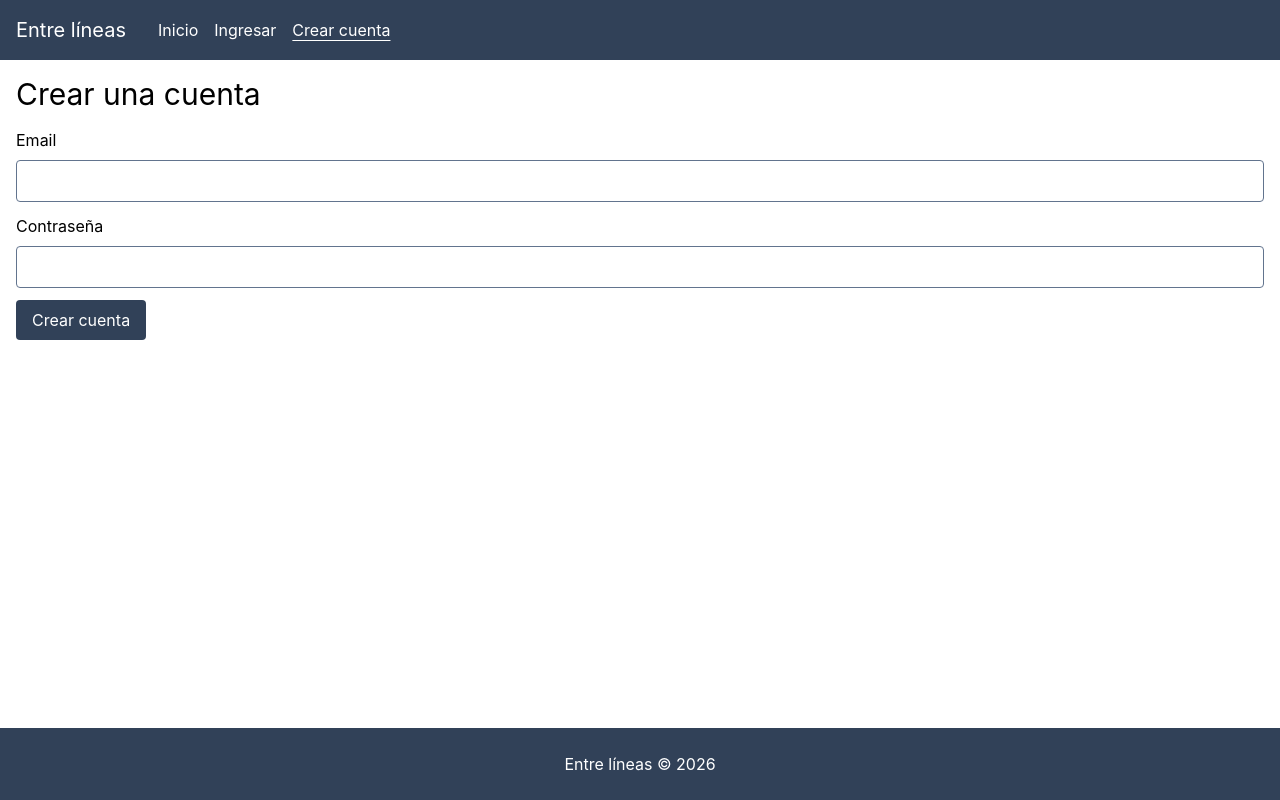
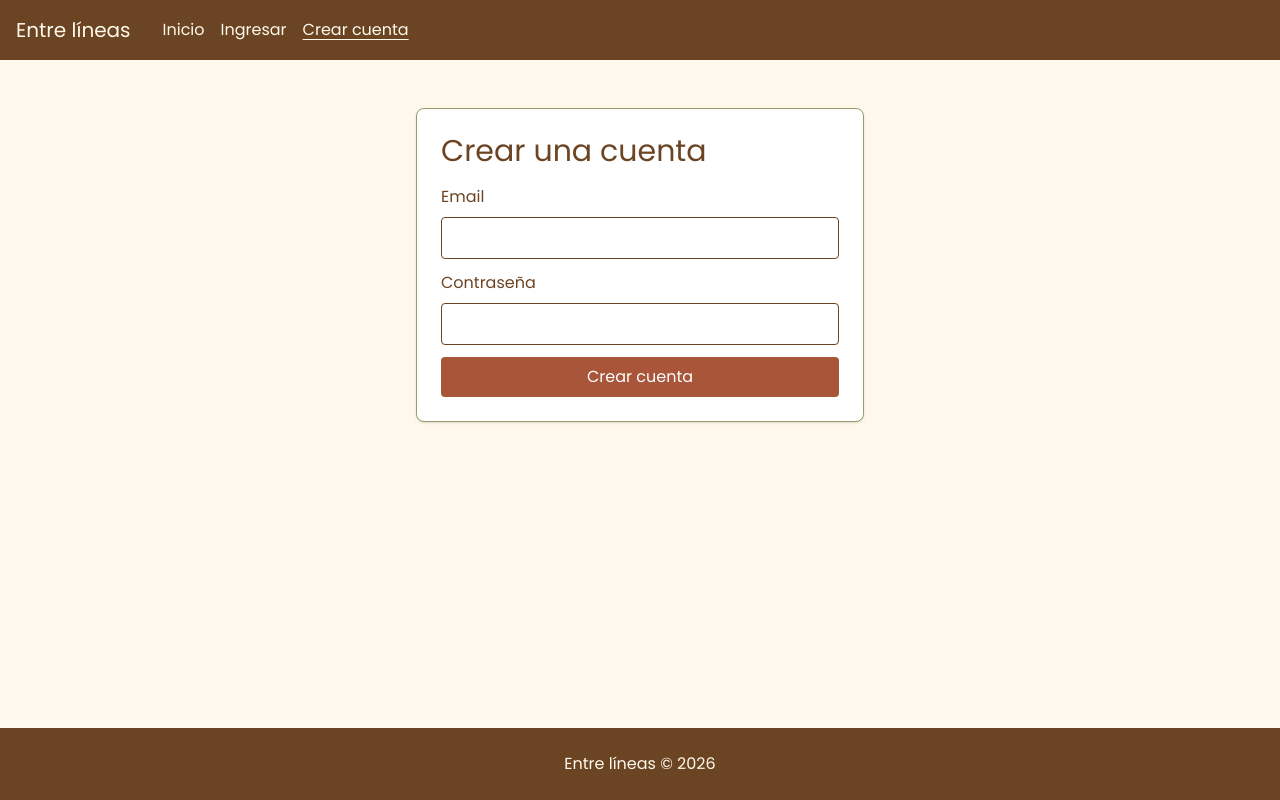
Before and after one commit to lucila-corvalan06/entre-lineas, a Vue app: page /crear-cuenta in a window 1280 px wide. Built offline with nearby package versions, Linux system fonts and the light colour scheme.

Commit message:
Rediseño: paleta y tipografía Poppins, menú hamburguesa y formularios en tarjetas

```diff
--- a/index.html
+++ b/index.html
@@ -4,6 +4,10 @@
     <meta charset="UTF-8" />
     <link rel="icon" type="image/svg+xml" href="/favicon.svg" />
     <meta name="viewport" content="width=device-width, initial-scale=1.0" />
+    <link rel="preconnect" href="https://fonts.googleapis.com">
+    <link rel="preconnect" href="https://fonts.gstatic.com" crossorigin>
+    <link href="https://fonts.googleapis.com/css2?family=Poppins:wght@400;500;600;700&display=swap" rel="stylesheet">
+
     <title>Entre líneas</title>
   </head>
   <body>
--- a/src/App.vue
+++ b/src/App.vue
@@ -1,9 +1,10 @@
 <script setup>
-import { onMounted, onUnmounted, ref } from 'vue';
-import { useRouter } from 'vue-router';
+import { onMounted, onUnmounted, ref, watch } from 'vue';
+import { useRouter, useRoute } from 'vue-router';
 import { logout, subscribeToAuthUserChanges } from './services/auth.js';
 
 const router = useRouter();
+const route = useRoute();
 
 const user = ref({
     id: null,
@@ -11,6 +12,9 @@ const user = ref({
     display_name: null,
     bio: null,
 });
+const menuOpen = ref(false);
+
+watch(() => route.path, () => menuOpen.value = false);
 
 // Función para cancelar la suscripción al estado de autenticación.
 let unsubscribeFromAuth = () => {};
@@ -20,7 +24,6 @@ async function handleLogout() {
         await logout();
         router.push('/ingresar');
     } catch (error) {
-
     }
 }
 
@@ -32,11 +35,29 @@ onUnmounted(() => unsubscribeFromAuth());
 </script>
 
 <template>
-    <div class="flex min-h-screen flex-col">
-        <header class="bg-slate-700 text-white">
-            <nav class="flex flex-wrap items-center gap-x-8 gap-y-2 p-4" aria-label="Navegación principal">
-                <RouterLink to="/" class="text-xl">Entre líneas</RouterLink>
-                <ul class="flex flex-wrap gap-x-4 gap-y-2">
+    <div class="flex min-h-screen flex-col bg-cream text-brown">
+        <header class="bg-brown text-cream">
+            <nav class="p-4 md:flex md:items-center md:gap-8" aria-label="Navegación principal">
+                <div class="flex items-center justify-between">
+                    <RouterLink to="/" class="text-xl">Entre líneas</RouterLink>
+
+                    <button
+                        type="button"
+                        class="nav-link md:hidden"
+                        :aria-expanded="menuOpen"
+                        aria-controls="main-menu"
+                        @click="menuOpen = !menuOpen"
+                    >
+                        <span class="sr-only">{{ menuOpen ? 'Cerrar menú' : 'Abrir menú' }}</span>
+                        <span aria-hidden="true">☰</span>
+                    </button>
+                </div>
+
+                <ul
+                    id="main-menu"
+                    class="mt-4 flex-col gap-4 md:mt-0 md:flex md:flex-row"
+                    :class="menuOpen ? 'flex' : 'hidden'"
+                >
                     <li>
                         <RouterLink to="/" class="nav-link">Inicio</RouterLink>
                     </li>
@@ -65,12 +86,10 @@ onUnmounted(() => unsubscribeFromAuth());
                 </ul>
             </nav>
         </header>
-
         <main class="container mx-auto flex-1 p-4">
             <RouterView />
         </main>
-
-        <footer class="flex items-center justify-center bg-slate-700 p-6 text-white">
+        <footer class="flex items-center justify-center bg-brown p-6 text-cream">
             <p>Entre líneas &copy; 2026</p>
         </footer>
     </div>
--- a/src/components/ReviewCard.vue
+++ b/src/components/ReviewCard.vue
@@ -23,7 +23,7 @@ function formatDate(isoDate) {
         <h2 class="text-xl font-bold">{{ review.book_title }}</h2>
         <p>de {{ review.author }} · {{ review.genre }}</p>
         <p class="mb-2">Puntaje: {{ review.rating }} de 5</p>
-        <p class="mb-2">{{ review.body }}</p>
+        <p class="mb-2 break-words whitespace-pre-line">{{ review.body }}</p>
         <footer class="text-sm text-slate-700">
             Reseña de
             <RouterLink :to="`/usuario/${review.user_id}`" class="link">
--- a/src/pages/EditProfile.vue
+++ b/src/pages/EditProfile.vue
@@ -70,6 +70,7 @@ onUnmounted(() => unsubscribeFromAuth());
 </script>
 
 <template>
+    <section class="mx-auto mt-8 max-w-md rounded-lg border border-sage bg-white p-6 shadow-sm">
     <BaseH1>Editar mi perfil</BaseH1>
 
     <form action="#" @submit.prevent="handleSubmit">
@@ -98,14 +99,15 @@ onUnmounted(() => unsubscribeFromAuth());
 
         <button
             type="submit"
-            class="btn-primary"
+            class="btn-primary w-full"
             :disabled="loading"
         >
             {{ loading ? 'Guardando...' : 'Guardar cambios' }}
         </button>
     </form>
+    </section>
 
-    <section class="mt-8" aria-labelledby="password-title">
+    <section class="mx-auto mt-6 max-w-md rounded-lg border border-sage bg-white p-6 shadow-sm" aria-labelledby="password-title">
         <h2 id="password-title" class="mb-4 text-2xl">Cambiar contraseña</h2>
 
         <form action="#" @submit.prevent="handlePasswordSubmit">
@@ -127,14 +129,14 @@ onUnmounted(() => unsubscribeFromAuth());
 
             <button
                 type="submit"
-                class="btn-primary"
+                class="btn-primary w-full"
                 :disabled="passwordLoading"
             >
                 {{ passwordLoading ? 'Cambiando...' : 'Cambiar contraseña' }}
             </button>
         </form>
     </section>
-    <p class="mt-8">
+    <p class="mx-auto mt-6 max-w-md">
         <RouterLink to="/mi-perfil" class="link">Volver a mi perfil</RouterLink>
     </p>
 </template>
--- a/src/pages/Login.vue
+++ b/src/pages/Login.vue
@@ -34,6 +34,8 @@ async function handleSubmit() {
 </script>
 
 <template>
+    <section class="mx-auto mt-8 max-w-md rounded-lg border border-sage bg-white p-6 shadow-sm">
+
     <BaseH1>Ingresar</BaseH1>
 
         <form action="#" @submit.prevent="handleSubmit">
@@ -64,10 +66,11 @@ async function handleSubmit() {
 
             <button
                 type="submit"
-            class="btn-primary"
+                class="btn-primary w-full"
                 :disabled="loading"
             >
                 {{ loading ? 'Ingresando...' : 'Ingresar' }}
             </button>
         </form>
+    </section>
 </template>
--- a/src/pages/NewReview.vue
+++ b/src/pages/NewReview.vue
@@ -69,8 +69,8 @@ onUnmounted(() => unsubscribeFromAuth());
 </script>
 
 <template>
+    <section class="mx-auto mt-8 max-w-2xl rounded-lg border border-sage bg-white p-6 shadow-sm">
     <BaseH1>Nueva reseña</BaseH1>
-
     <form action="#" @submit.prevent="handleSubmit">
         <div class="mb-3">
             <label for="book_title" class="block mb-2">Título del libro</label>
@@ -131,10 +131,11 @@ onUnmounted(() => unsubscribeFromAuth());
 
         <button
             type="submit"
-            class="btn-primary"
+            class="btn-primary w-full"
             :disabled="loading"
         >
             {{ loading ? 'Publicando...' : 'Publicar reseña' }}
         </button>
     </form>
+    </section>
 </template>
--- a/src/pages/Register.vue
+++ b/src/pages/Register.vue
@@ -34,8 +34,8 @@ async function handleSubmit() {
 </script>
 
 <template>
+    <section class="mx-auto mt-8 max-w-md rounded-lg border border-sage bg-white p-6 shadow-sm">
         <BaseH1>Crear una cuenta</BaseH1>
-
         <form action="#" @submit.prevent="handleSubmit">
             <div class="mb-3">
                 <label for="email" class="block mb-2">Email</label>
@@ -65,10 +65,11 @@ async function handleSubmit() {
 
             <button
                 type="submit"
-            class="btn-primary"
+                class="btn-primary w-full"
                 :disabled="loading"
             >
                 {{ loading ? 'Creando cuenta...' : 'Crear cuenta' }}
             </button>
         </form>
+    </section>
 </template>
--- a/src/style.css
+++ b/src/style.css
@@ -1,16 +1,24 @@
 @import "tailwindcss";
+
+@theme {
+    --font-sans: 'Poppins', ui-sans-serif, system-ui, sans-serif;
+    --color-cream: #fff9eb;
+    --color-sage: #9a9a6c;
+    --color-terracotta: #a8553a;
+    --color-brown: #6b4423;
+}
 
 @layer components {
     .nav-link {
-        @apply cursor-pointer underline-offset-4 hover:text-slate-200 focus-visible:outline-2 focus-visible:outline-offset-2 focus-visible:outline-white aria-[current=page]:underline;
+        @apply cursor-pointer underline-offset-4 hover:text-sage focus-visible:outline-2 focus-visible:outline-offset-2 focus-visible:outline-cream aria-[current=page]:underline;
     }
 
     .btn-primary {
-        @apply cursor-pointer rounded bg-slate-700 px-4 py-2 text-white hover:bg-slate-800 focus-visible:outline-2 focus-visible:outline-offset-2 focus-visible:outline-slate-900 disabled:cursor-not-allowed disabled:opacity-50;
+        @apply cursor-pointer rounded bg-terracotta px-4 py-2 text-white hover:bg-brown focus-visible:outline-2 focus-visible:outline-offset-2 focus-visible:outline-brown disabled:cursor-not-allowed disabled:opacity-50;
     }
 
     .form-field {
-        @apply w-full rounded border border-slate-500 p-2 focus-visible:outline-2 focus-visible:outline-offset-2 focus-visible:outline-slate-900;
+        @apply w-full rounded border border-brown bg-white p-2 focus-visible:outline-2 focus-visible:outline-offset-2 focus-visible:outline-terracotta;
     }
 
     .link {
```
Lines whose indentation alone changed are shown as unchanged.
